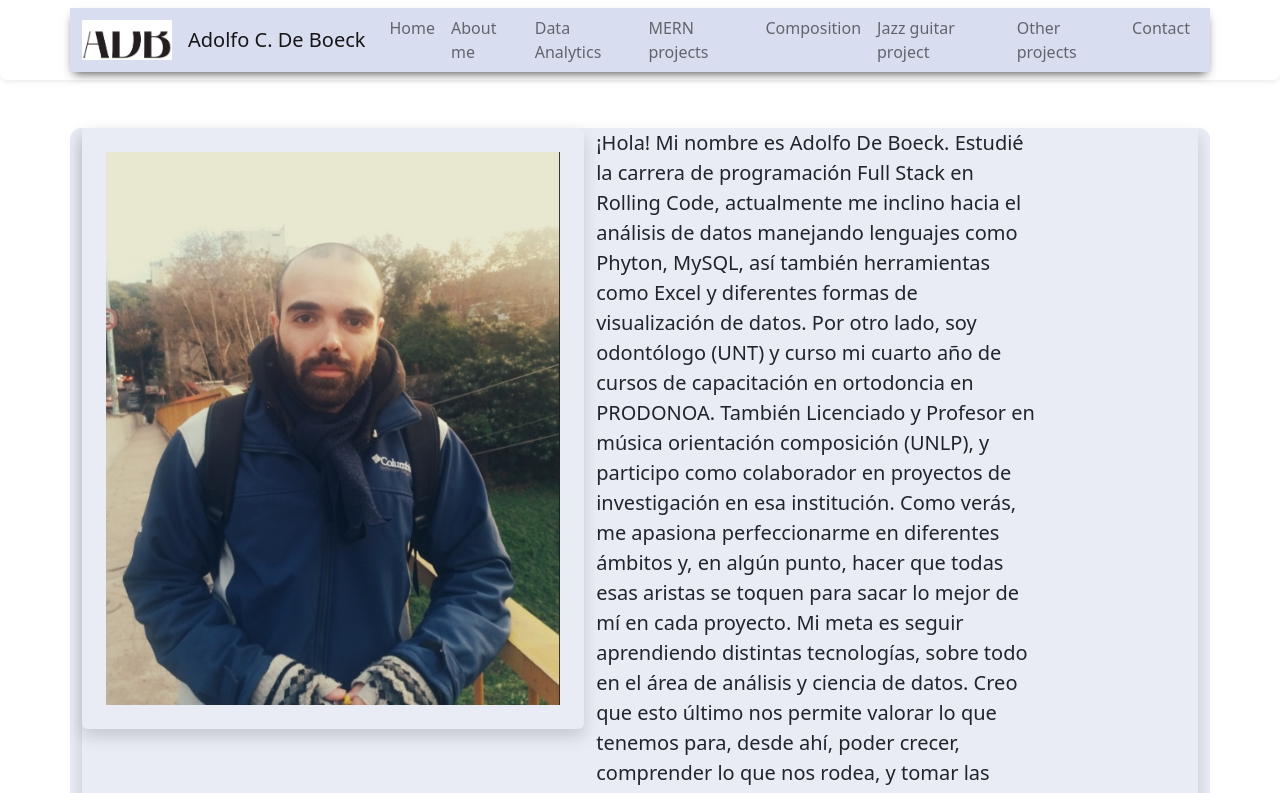
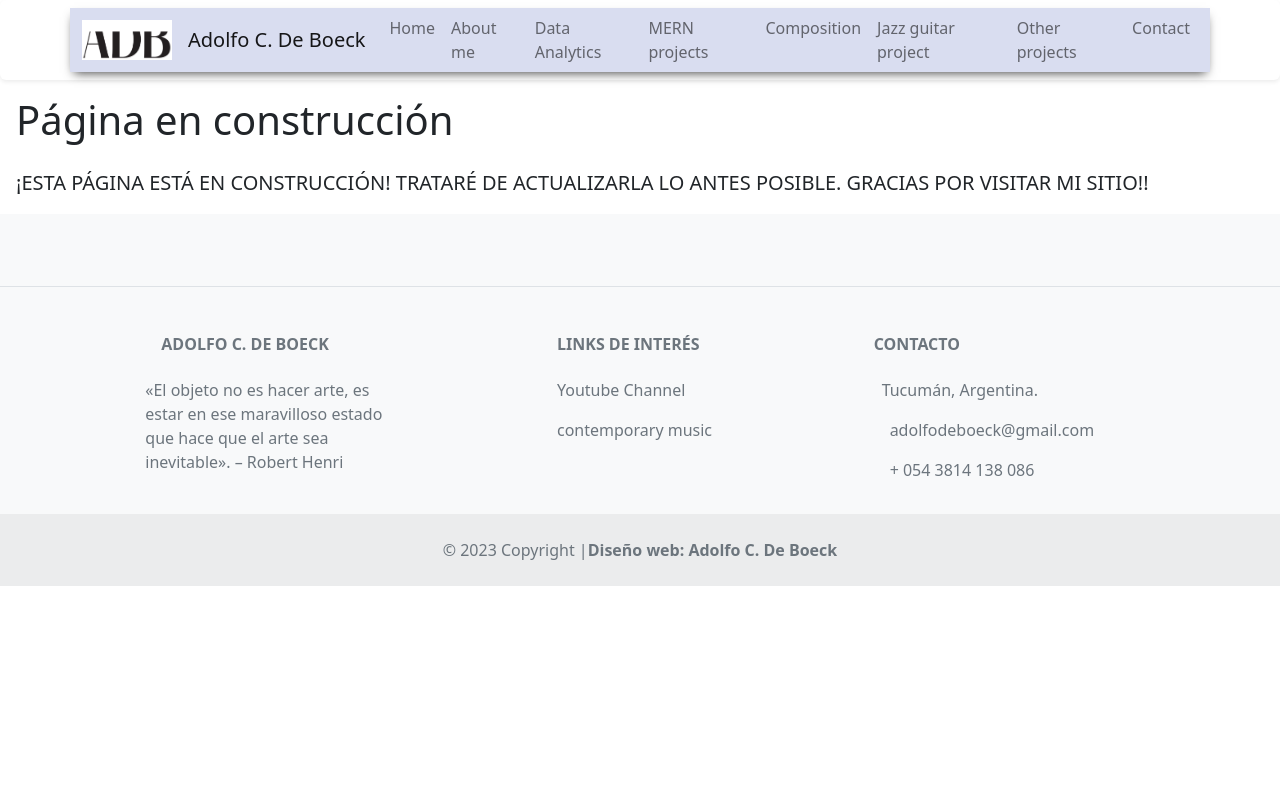
Before and after one commit to adolfo85/adolfodeboeck, a React (Create React App) app: page /mern in a window 1280 px wide. Shown: the top 793 px of the page. Built offline with nearby package versions, Linux system fonts and the light colour scheme.

Commit message:
primer deploy

```diff
--- a/src/App.js
+++ b/src/App.js
@@ -9,6 +9,7 @@ import Footer from './components/Footer';
 import Home from './pages/Home';
 import Data from './pages/Data';
 import Composition from './pages/composition';
+import Mern from './pages/Mern';
 
 
 
@@ -25,7 +26,7 @@ function App() {
         <Route path="/about" element={<About />}></Route>
         <Route path="/*" element={<Home />}></Route>
         <Route path="/dataanalytics" element={<Data />}></Route>
-        <Route path="/composition" element={<Composition />}></Route>
+        <Route path="/mern" element={<Mern />}></Route>
         <Route path="/composition" element={<Composition />}></Route>
 
 
--- a/src/components/Nav.jsx
+++ b/src/components/Nav.jsx
@@ -28,11 +28,11 @@ function Navegador() {
           <Nav.Link href="/">Home</Nav.Link>
             <Nav.Link href='/about'>About me</Nav.Link>
             <Nav.Link href="/dataanalytics">Data Analytics</Nav.Link>
-            <Nav.Link href="/link">MERN projects</Nav.Link>
+            <Nav.Link href="/mern">MERN projects</Nav.Link>
             <Nav.Link href="/composition">Composition</Nav.Link>
-            <Nav.Link href="/link">Jazz guitar project</Nav.Link>
-            <Nav.Link href="/link">Other projects</Nav.Link>
-            <Nav.Link href="/link">Contact</Nav.Link>
+            <Nav.Link href="/mern">Jazz guitar project</Nav.Link>
+            <Nav.Link href="/mern">Other projects</Nav.Link>
+            <Nav.Link href="/mern">Contact</Nav.Link>
 
           </Nav>
         </Navbar.Collapse>
--- a/src/pages/Mern.jsx
+++ b/src/pages/Mern.jsx
@@ -2,14 +2,14 @@
 
 
 
-function Data() {
+function Mern() {
 
 
   return (
     <>
 
   <div class="containerdiv ">
-    <h1 className= "display-6 m-2 p-2">Proyectos Mern</h1>
+    <h1 className= "display-6 m-2 p-2">Página en construcción</h1>
     <p className="lead m-2 p-2">¡ESTA PÁGINA ESTÁ EN CONSTRUCCIÓN! TRATARÉ DE ACTUALIZARLA LO ANTES POSIBLE. GRACIAS POR VISITAR MI SITIO!!
         </p>
   </div>
@@ -29,4 +29,4 @@ function Data() {
     </>
   );
 }
-export default Data;
+export default Mern;
```
